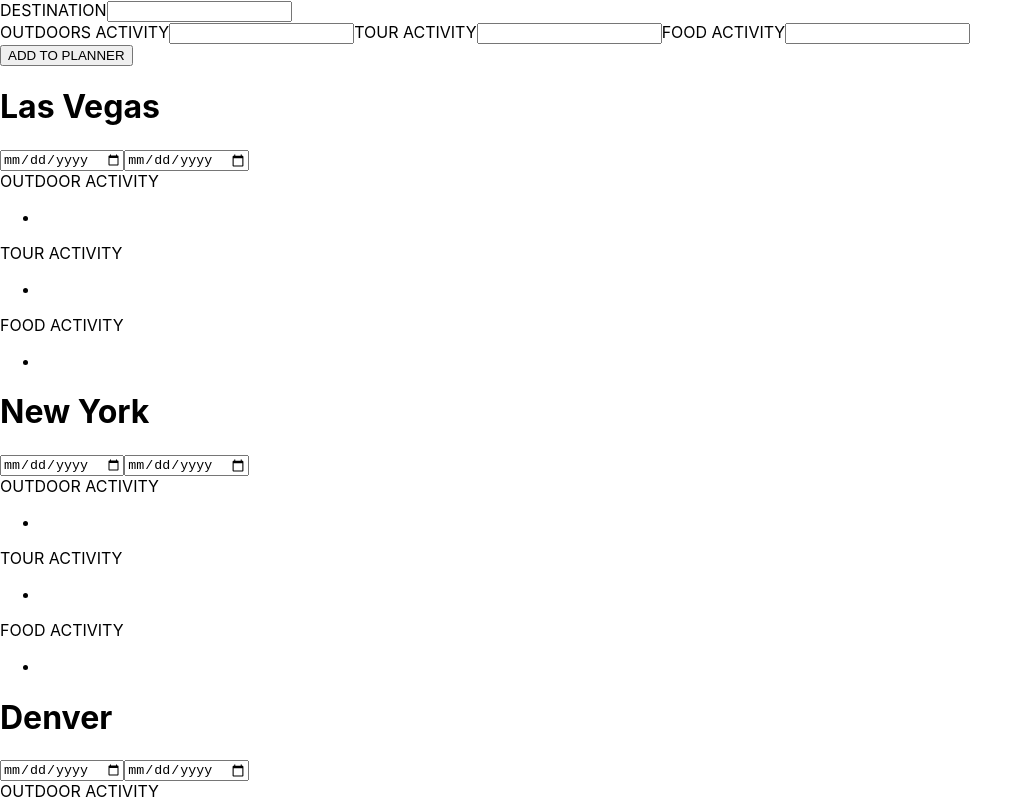
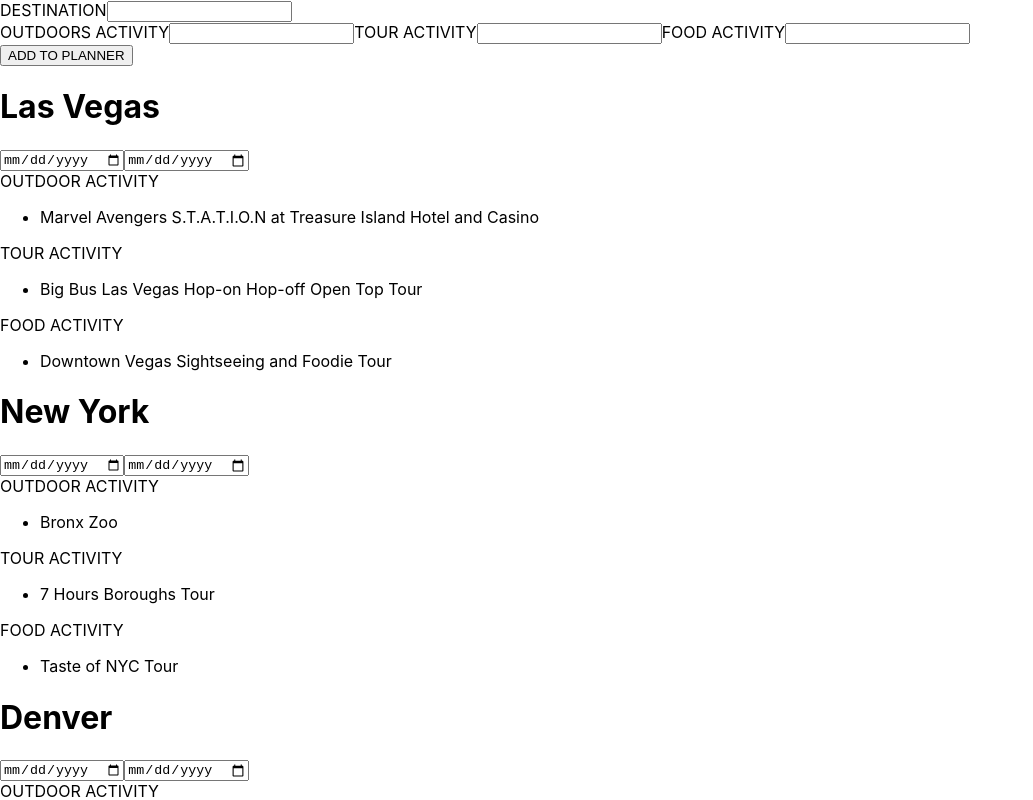
Before and after one commit to CoderGirlKenya/vacation-planner, a React (Create React App) app: page / in a window 1280 px wide. Shown: the top 800 px of the page, without its empty margins (0-1033 px from the left). Built offline with nearby package versions, Linux system fonts and the light colour scheme.

Commit message:
corrections made

```diff
--- a/src/App.js
+++ b/src/App.js
@@ -28,9 +28,9 @@
         key={Math.random().toString()}
         id={vacation.id}
         destination={vacation.destination}
-        outdoors={vacation.outdoors}
-        tours = {vacation.tours}
-        food = {vacation.food}
+        outdoors={vacation.outdoorsActivity}
+        tours = {vacation.toursActivity}
+        food = {vacation.foodActivity}
        />
         ))}
 
--- a/src/Components/NewVacationForm.js
+++ b/src/Components/NewVacationForm.js
@@ -37,9 +37,9 @@
                const vacationData = {
                             id: Math.random().toString(),
                     destination: enteredDestination,
-                     outdoors: outdoors,
-                                    tours: tours,
-                                    food: food,
+                       outdoors : outdoors,
+                            tours: tours,
+                            food: food,
                 }
 
                 props.onSaveVacation(vacationData)
```
